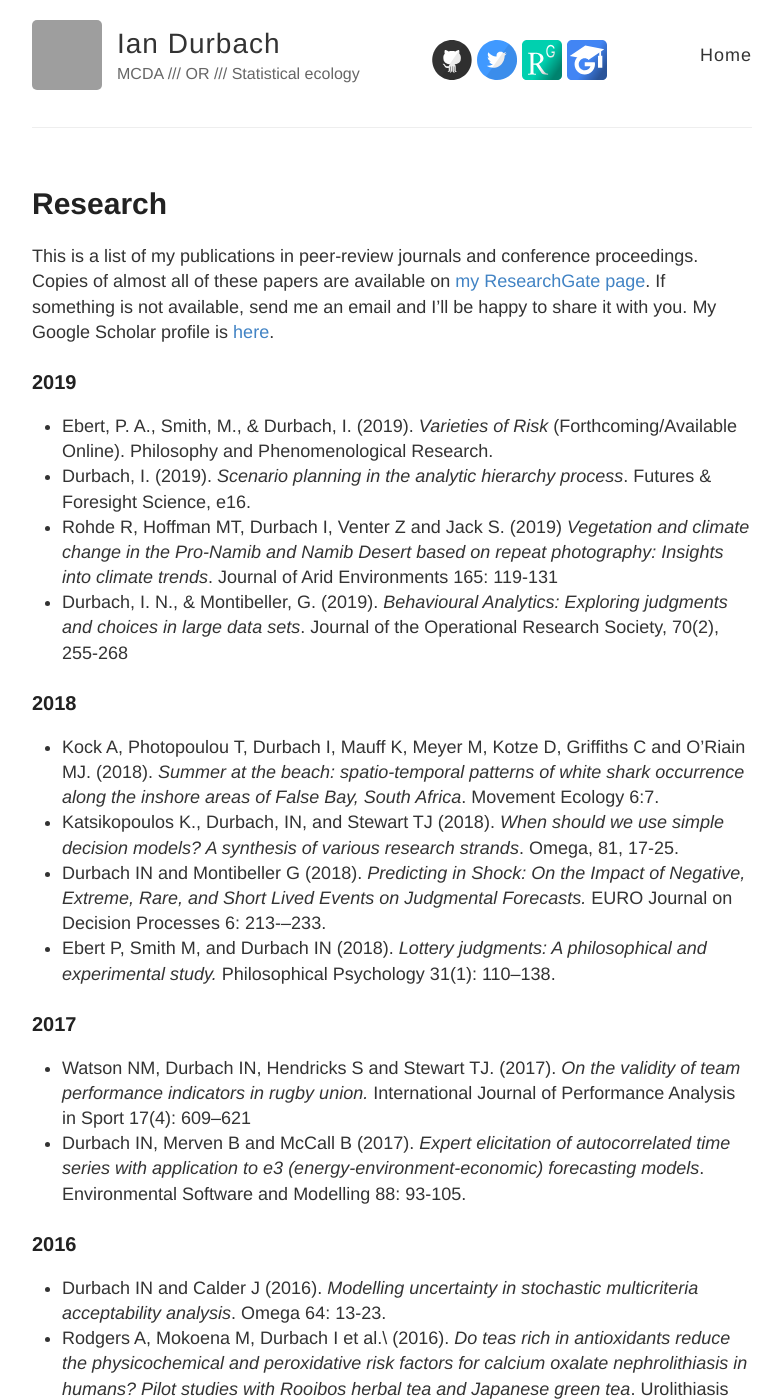
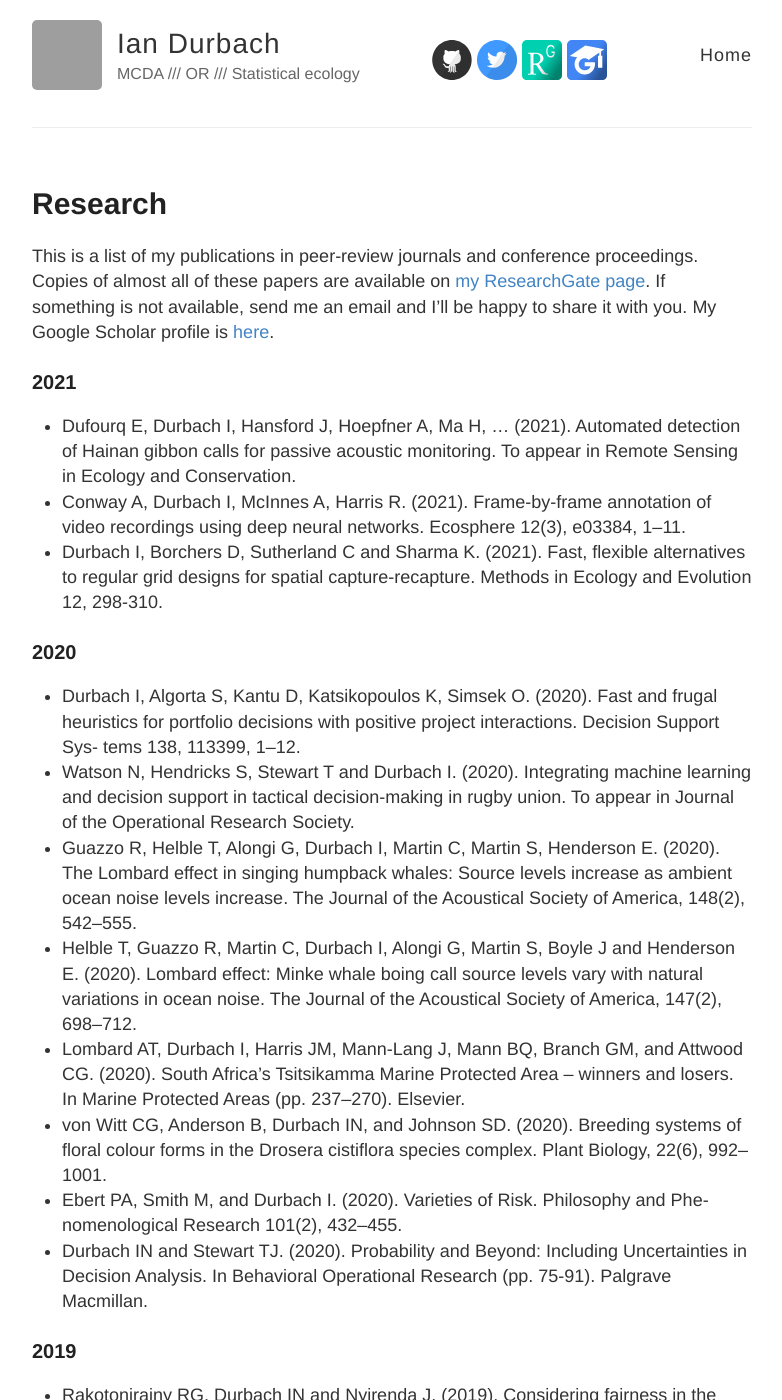
Before and after one commit to iandurbach/iandurbach.github.io, a Jekyll site: the page built from _posts/2017-09-10-research.md, in a window 1280 px wide and 1400 px high. Shown: the whole window, without its empty margins (248-1030 px from the left). Built offline with Jekyll 4.4.1, drawn with Linux system fonts in a browser that asks for light colours; some of the changed text lies outside the part shown; grey boxes are pictures that could not be loaded.

Commit message:
Update 2017-09-10-research.md

```diff
--- a/_posts/2017-09-10-research.md
+++ b/_posts/2017-09-10-research.md
@@ -6,8 +6,23 @@ description: Peer reviewed publications
 
 This is a list of my publications in peer-review journals and conference proceedings. Copies of almost all of these papers are available on [my ResearchGate page](https://www.researchgate.net/profile/Ian_Durbach). If something is not available, send me an email and I’ll be happy to share it with you. My Google Scholar profile is [here](https://scholar.google.co.za/citations?user=xwALMPgAAAAJ&hl=en).
 
+### 2021
+- Dufourq E, Durbach I, Hansford J, Hoepfner A, Ma H, ... (2021). Automated detection of Hainan gibbon calls for passive acoustic monitoring. To appear in Remote Sensing in Ecology and Conservation.
+- Conway A, Durbach I, McInnes A, Harris R. (2021). Frame-by-frame annotation of video recordings using deep neural networks. Ecosphere 12(3), e03384, 1–11.
+- Durbach I, Borchers D, Sutherland C and Sharma K. (2021). Fast, flexible alternatives to regular grid designs for spatial capture-recapture. Methods in Ecology and Evolution 12, 298-310.
+
+### 2020
+- Durbach I, Algorta S, Kantu D, Katsikopoulos K, Simsek O. (2020). Fast and frugal heuristics for portfolio decisions with positive project interactions. Decision Support Sys- tems 138, 113399, 1–12.
+- Watson N, Hendricks S, Stewart T and Durbach I. (2020). Integrating machine learning and decision support in tactical decision-making in rugby union. To appear in Journal of the Operational Research Society.
+- Guazzo R, Helble T, Alongi G, Durbach I, Martin C, Martin S, Henderson E. (2020). The Lombard effect in singing humpback whales: Source levels increase as ambient ocean noise levels increase. The Journal of the Acoustical Society of America, 148(2), 542–555.
+- Helble T, Guazzo R, Martin C, Durbach I, Alongi G, Martin S, Boyle J and Henderson E. (2020). Lombard effect: Minke whale boing call source levels vary with natural variations in ocean noise. The Journal of the Acoustical Society of America, 147(2), 698–712.
+- Lombard AT, Durbach I, Harris JM, Mann-Lang J, Mann BQ, Branch GM, and Attwood CG. (2020). South Africa’s Tsitsikamma Marine Protected Area – winners and losers. In Marine Protected Areas (pp. 237–270). Elsevier.
+- von Witt CG, Anderson B, Durbach IN, and Johnson SD. (2020). Breeding systems of floral colour forms in the Drosera cistiflora species complex. Plant Biology, 22(6), 992– 1001.
+- Ebert PA, Smith M, and Durbach I. (2020). Varieties of Risk. Philosophy and Phe- nomenological Research 101(2), 432–455.
+- Durbach IN and Stewart TJ. (2020). Probability and Beyond: Including Uncertainties in Decision Analysis. In Behavioral Operational Research (pp. 75-91). Palgrave Macmillan.
+
 ### 2019
-- Ebert, P. A., Smith, M., & Durbach, I. (2019). *Varieties of Risk* (Forthcoming/Available Online). Philosophy and Phenomenological Research.
+- Rakotonirainy RG, Durbach IN and Nyirenda J. (2019). Considering fairness in the load shedding scheduling problem. ORiON 35(2), 127–144.
 - Durbach, I. (2019). *Scenario planning in the analytic hierarchy process*. Futures & Foresight Science, e16.
 - Rohde R, Hoffman MT, Durbach I, Venter Z and Jack S. (2019) *Vegetation and climate change in the Pro-Namib and Namib Desert based on repeat photography: Insights into climate trends*. Journal of Arid Environments 165: 119-131
 - Durbach, I. N., & Montibeller, G. (2019). *Behavioural Analytics: Exploring judgments and choices in large data sets*. Journal of the Operational Research Society, 70(2), 255-268
```
